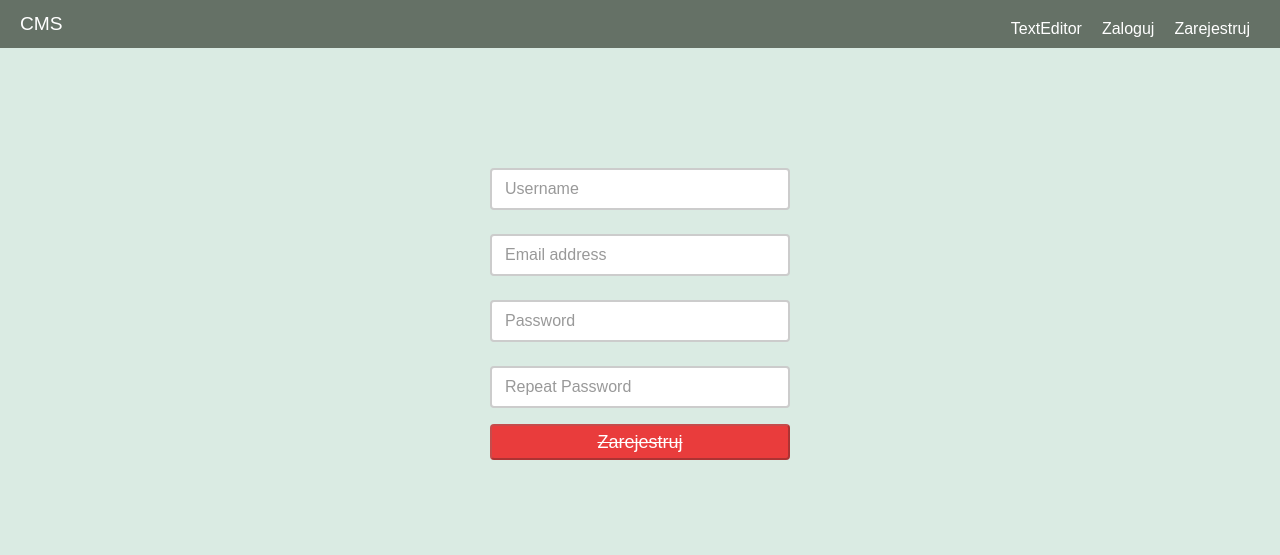
After one commit to Rafistefek2/cms, a PHP site: page /register.php in a window 1280 px wide. The commit adds this page. Shown: the top 555 px of the page. Run offline with PHP 8.4, Linux system fonts and the light colour scheme; data comes from the database, SQL or seed files in the repository.

Commit message:
wstęp do register php
FUNKCJE W JS SĄ CURSED

```diff
--- a/css/general.css
+++ b/css/general.css
@@ -24,6 +24,9 @@ body {
     padding-left: 1em;
     padding-right: 1em;
     width: 100%;
+}
+.justify-content-center{
+    justify-content: center;
 }
 .column{
     margin: 0 auto 0;
@@ -113,6 +116,7 @@ body {
     transition: .5s;
 }
 .btn-accept:hover{
+    scale: 1.05;
     box-shadow: 0px 1px 24px 5px rgba(163,156,156,0.89);
     -webkit-box-shadow: 0px 1px 24px 5px rgba(163,156,156,0.89);
     -moz-box-shadow: 0px 1px 24px 5px rgba(163,156,156,0.89);
@@ -245,7 +249,7 @@ span{
     background-color: #F3C3B2;
     top: 4em;
     color: white;
-    padding: 0.1em 0.5em 0.1em;
+    padding: 1em 0.5em 1em;
     font-weight: bold;
     margin-left: 1em;
     white-space: nowrap;
@@ -265,6 +269,30 @@ span{
     transform: translateX(2em);
     transform: translateY(1.5em);
 }
+.btn-disabled{
+    background-color: #e93c3c;
+    width: 100%;
+    height: 2em;
+    color: white;
+    font-size: 18px;
+    border-radius: 4px;
+    transition: 2s;
+    text-decoration: line-through;
+    margin: 0 auto 0;
+    display: block;
+}
+/* .btn-disabled:hover{
+    box-shadow: 0px 1px 24px 5px rgba(231, 193, 193, 0.89);
+    -webkit-box-shadow: 0px 1px 24px 5px rgba(231, 193, 193, 0.89);
+    -moz-box-shadow: 0px 1px 24px 5px rgba(231, 193, 193, 0.89);
+    width: 100%;
+    background-color: #657166;
+    text-decoration: none;
+} */
+.align-items-center{
+    align-items: center;
+}
+
 @media screen and (max-width: 50em) {
     .info{
         display: none;
--- a/css/menu.css
+++ b/css/menu.css
@@ -24,6 +24,7 @@ nav {
     margin-top: 10px;
     opacity: 1;
     z-index: 10000;
+    transition: 1s;
 }
 
 #menu li {
--- a/css/tosty.css
+++ b/css/tosty.css
@@ -4,7 +4,7 @@
 
 #toast {
     visibility: hidden;
-    width: 100%;
+    min-width: 30%;
     max-width: 450px;
     background: #f8ffff;
     border: 1px solid #bedfe6;
--- a/dashboard.php
+++ b/dashboard.php
@@ -16,8 +16,8 @@ include('importy/header.php');
     <div class="row">
         <div class="md-10">
             <h1 class="page-title">Dashboard</h1>
-            <a href="users.php">Zarządzanie użytkownikami</a> |
-            <a href="posts.php">Zarządzanie postami</a> |
+            <a href="dashboard/users.php">Zarządzanie użytkownikami</a> |
+            <a href="dashboard/posts.php">Zarządzanie postami</a> |
             <a href="" class="inactive">Zarządzanie </a>
         </div>
     </div>
--- a/importy/footer.php
+++ b/importy/footer.php
@@ -6,7 +6,7 @@
     function dawajTosta(message, position, type) {
     const toast = document.getElementById("toast");
     toast.className = toast.className + " show";
-    console.log("pokazuje")
+    // console.log("pokazuje")
 
     if (message){
         toast.innerText = message;
--- a/importy/header.php
+++ b/importy/header.php
@@ -41,7 +41,10 @@
                 if(!isset($_SESSION["username"])){
             ?>
                 <li>
-                    <a href="/cms/login.php">Log in</a>
+                    <a href="/cms/login.php">Zaloguj</a>
+                </li>
+                <li>
+                    <a href="/cms/register.php">Zarejestruj</a>
                 </li>
             <?php
                 }
@@ -55,7 +58,7 @@
                 if(isset($_SESSION["username"])){
             ?>
                 <li>
-                    <a href="/cms/logout.php">Logout</a>
+                    <a href="/cms/logout.php">Wyloguj</a>
                 </li>
             <?php
                 }
--- a/login.php
+++ b/login.php
@@ -50,7 +50,7 @@ if (isset($_POST['email'])) {
             }
         }
         else {
-            set_message('Nie ma takiego użytkownika.', 'warning');
+            set_message('Błędny login lub hasło', 'warning');
         }
         $stm->close();
     }
--- /dev/null
+++ b/register.php
@@ -0,0 +1,74 @@
+<?php
+
+include('importy/bazadanych.php');
+include('importy/funkcje.php');
+include('importy/config.php');
+include('importy/header.php');
+
+
+
+if (isset($_POST['email'])) {
+
+    echo "testuje";
+
+    if ($stm = $connect->prepare('SELECT * FROM users WHERE email = ? AND password = ?')) {
+        $hashed = SHA1($_POST['password']);
+        $stm->bind_param('ss', $_POST['email'], $hashed);
+        $stm->execute();
+
+
+
+
+        $stm->close();
+        die();
+    }
+    else {
+        echo'statement problem nie można przygotować';
+    }
+}
+?>
+
+<div class="container width-5">
+    <div class="row justify-content-center">
+        <div class="md-6">
+            <form method="post" class="align-items-center">
+                <!-- Username input -->
+                <div class="form-outline">
+                    <input placeholder="" required type="text" id="username" class="form-control" name="username"/>
+                    <label class="form-label" for="username">Username</label>
+                </div>
+
+                <!-- Email input -->
+                <div class="form-outline">
+                    <input placeholder="" required type="email" id="email" class="form-control" name="email"/>
+                    <label class="form-label" for="email">Email address</label>
+                </div>
+
+                <!-- Password input -->
+                <div class="form-outline">
+                    <input placeholder="" required type="password" id="password" class="form-control" name="password"/>
+                    <label class="form-label" for="password">Password</label>
+                </div>
+
+                <!-- Repeat Password input -->
+                <div class="form-outline">
+                    <input placeholder="" required type="password" id="repeat-password" class="form-control" name="repeat-password"/>
+                    <label class="form-label" for="repeat-password">Repeat Password</label>
+                </div>
+
+                <!-- Submit button -->
+                <button type="submit" id="register-btn" class="btn-disabled" disabled>Zarejestruj</button>
+                <script>
+                    function zmiana(){  //! do testa!!!!
+                        document.querySelector("#register-btn").classList.replace("btn-disabled", "btn-accept");
+                        document.querySelector("#register-btn").removeAttribute("disabled")
+                    }
+                </script>
+            </form>
+        </div>
+    </div>
+</div>
+
+<?php
+include("importy/footer.php");
+?>
```
Also changed, not shown: dashboard/posts.php (renamed from users.php, +24 -23 lines), dashboard/users.php (renamed from posts.php, +23 -24 lines), index.php (+8 -4 lines).
